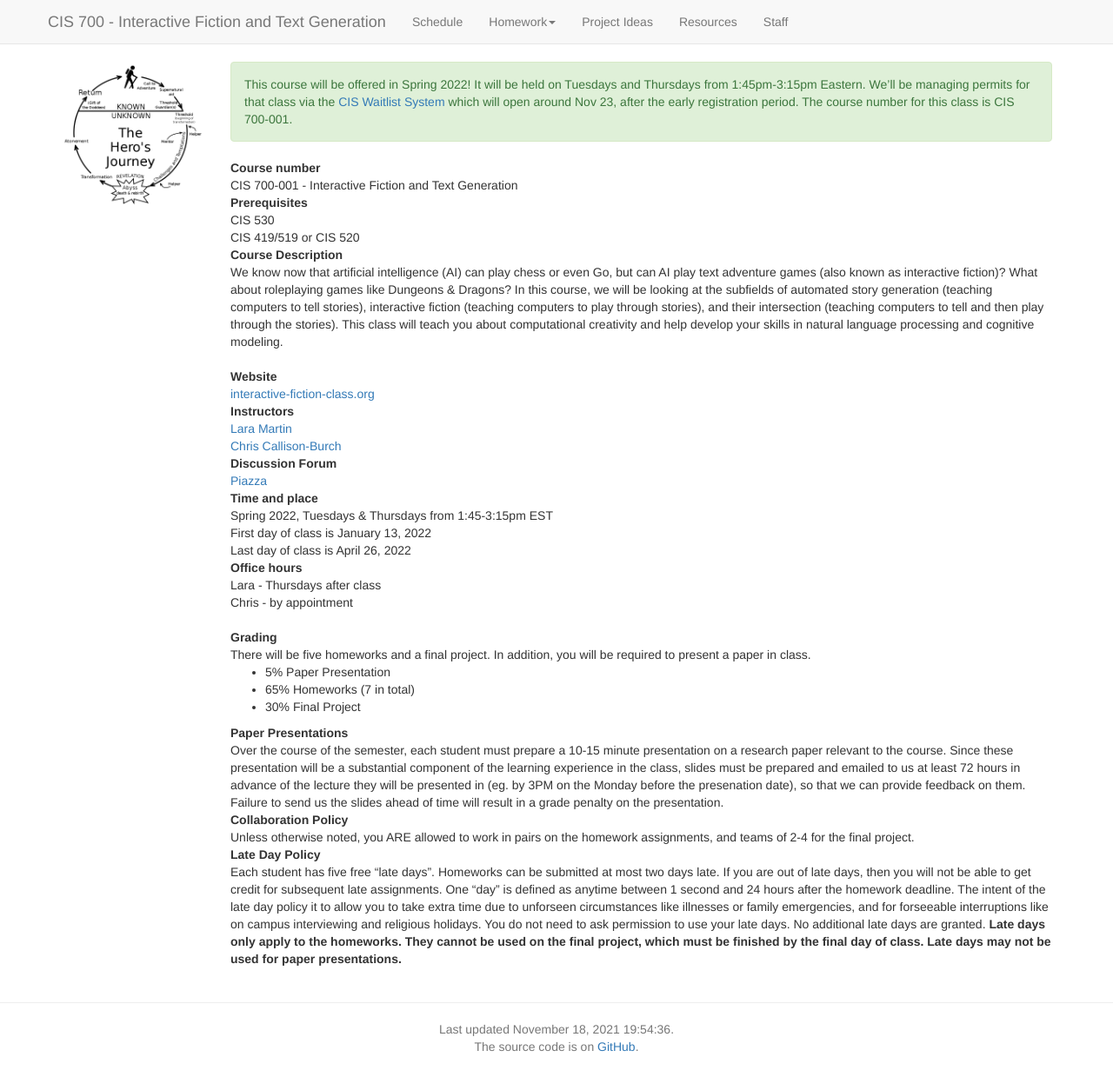
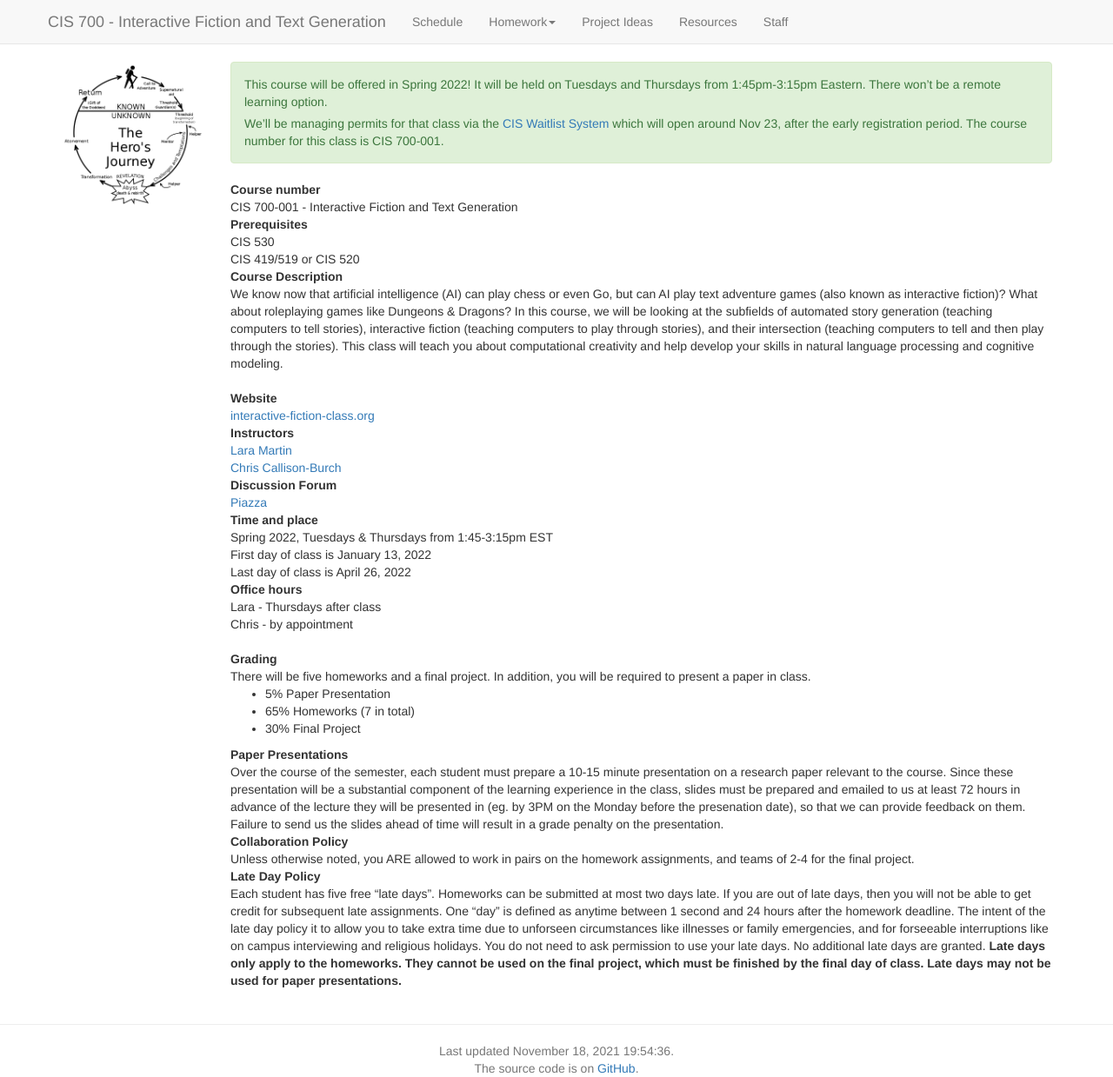
Before and after one commit to interactive-fiction-class/interactive-fiction-class.github.io, a Jekyll site: the page built from index.md, in a window 1280 px wide. Shown: the whole page at 87% size. Built offline with Jekyll 4.4.1, drawn with Linux system fonts in a browser that asks for light colours; nearby versions of some CDN libraries; a script that is not in the unit is left out; before the commit the page ends 1214 px from its top, so only the background shows below that.

Commit message:
Update index.md

```diff
--- a/index.md
+++ b/index.md
@@ -61,7 +61,9 @@
 </div>
 -->
 <div class="alert alert-success" markdown="1">
-This course will be offered in Spring 2022!  It will be held on Tuesdays and Thursdays from 1:45pm-3:15pm Eastern.  We’ll be managing permits for that class via the [CIS Waitlist System](https://forms.cis.upenn.edu/waitlist/index.php) which will open around Nov 23, after the early registration period. The course number for this class is CIS 700-001.
+This course will be offered in Spring 2022!  It will be held on Tuesdays and Thursdays from 1:45pm-3:15pm Eastern.  There won't be a remote learning option.
+
+We’ll be managing permits for that class via the [CIS Waitlist System](https://forms.cis.upenn.edu/waitlist/index.php) which will open around Nov 23, after the early registration period. The course number for this class is CIS 700-001.
 </div>
 
 Course number
```
